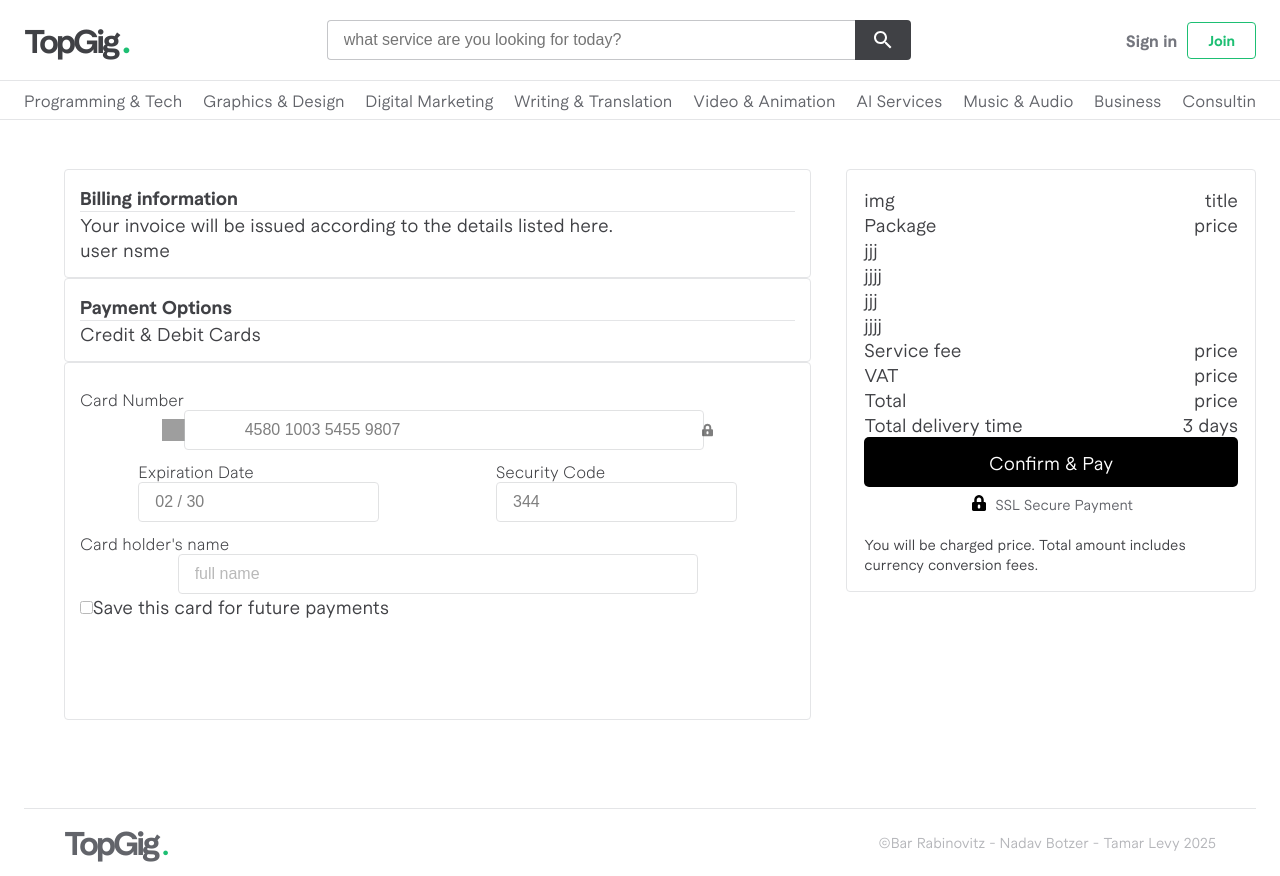
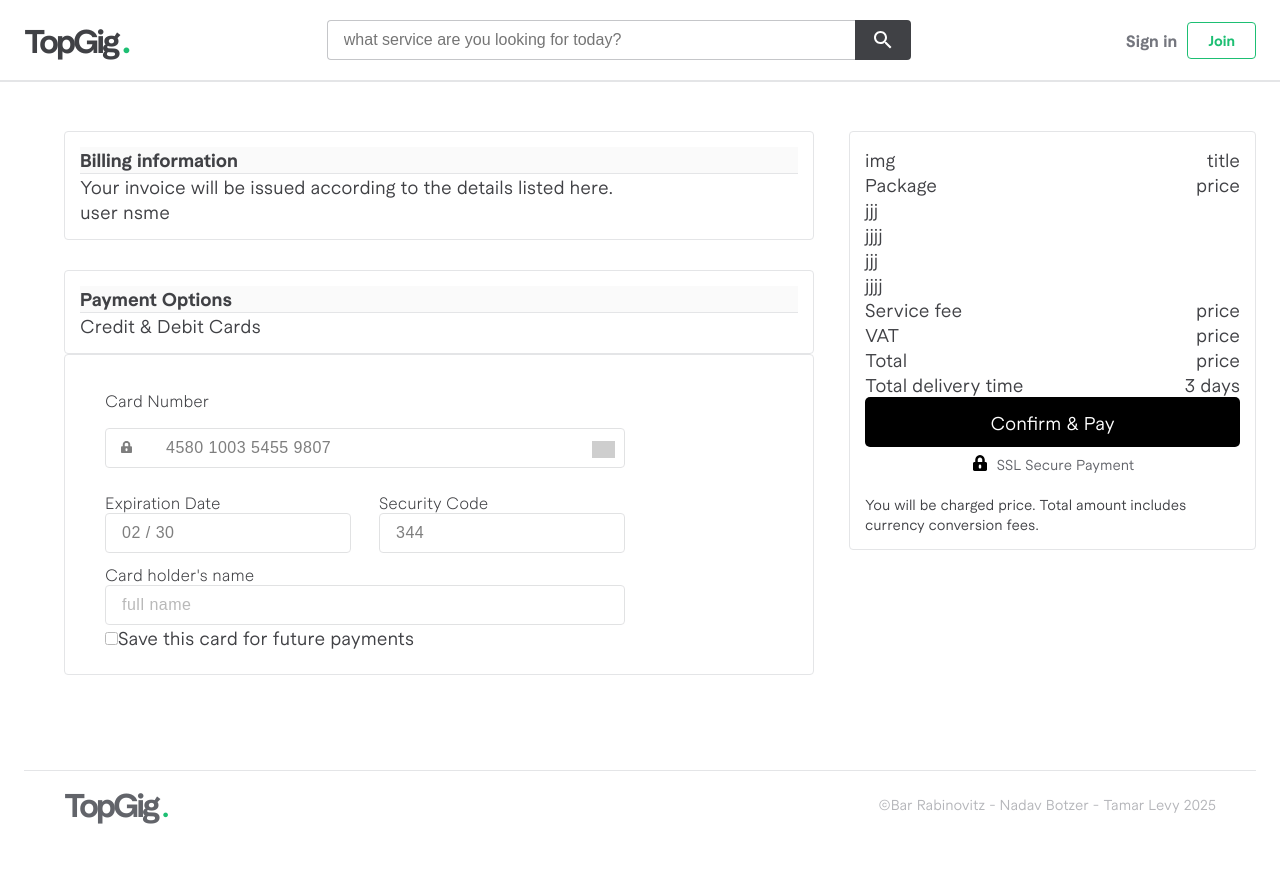
Before and after one commit to nadavbotzer/frontend-gig, a React (Vite) app: page /gig/1/checkout in a window 1280 px wide. After the commit the page ends 838 px from the top, so only its background shows below. Built offline with nearby package versions, Linux system fonts and the light colour scheme; grey boxes are pictures that could not be loaded.

Commit message:
Add css for checkout

```diff
--- a/src/assets/styles/pages/Checkout.scss
+++ b/src/assets/styles/pages/Checkout.scss
@@ -1,4 +1,5 @@
 .main-checkout {
+
     display: flex;
     flex-direction: row;
     width: 100%;
@@ -18,27 +19,22 @@
             }
 
             flex: 2;
-            // border: 1px solid #e4e5e7;
             padding-left: rem(40px);
 
             .billing-info {
                 border: 1px solid #e4e5e7;
                 border-radius: 4px;
+            }
 
-                h4 {
-                    border-bottom: 1px solid #e4e5e7;
-                }
+            h4 {
+                border-bottom: 1px solid #e4e5e7;
+                background-color: $clr13;
             }
 
             .payment-option {
                 border: 1px solid #e4e5e7;
                 border-radius: 4px;
-
-                h4 {
-                    width: 100%;
-                    border-bottom: 1px solid #e4e5e7;
-                }
-
+                margin-top: rem(30px);
             }
 
             h2 {
@@ -46,7 +42,7 @@
                 font-size: rem(16px);
                 margin-top: rem(10px);
                 font-weight: 100;
-                max-width: rem(150px);
+                // max-width: rem(150px);
             }
 
             input {
@@ -57,8 +53,8 @@
                 flex: 1 1 auto;
                 padding: 10px 16px;
                 font-size: 1rem;
-                max-width: 520px;
                 opacity: 0.5;
+                letter-spacing: 0.5px;
 
 
 
@@ -75,49 +71,57 @@
             .card-pay {
                 border: 1px solid #e4e5e7;
                 border-radius: 4px;
-                padding-bottom: rem(100px);
+                padding: 24px 18px 24px 40px;
+
+
 
                 .cardnumber {
-                    display: flex;
-                    justify-content: space-around;
 
                     input {
                         padding-left: 60px;
+                        min-width: rem(520px);
                     }
 
                     .img-lock {
                         position: relative;
                         opacity: 0.5;
-                        right: rem(55px);
+                        left: rem(16px);
+                        top: rem(-27.5px);
                         max-width: 11px;
                     }
 
                     .img-card {
                         position: relative;
-                        left: 3.4375rem;
+                        left: 30.453rem;
                         max-width: 23px;
                         max-height: 22px;
-                        bottom: -9px;
+                        bottom: -30px;
                     }
+                }
 
 
+                .card-holder-name {
 
-
+                    input {
+                        min-width: 520px;
+                    }
                 }
             }
 
             .center {
                 display: flex;
-                justify-content: space-around;
+                gap: rem(28px);
 
-                input {}
+                input {
+                    min-width: rem(246px);
+                }
             }
         }
 
         .side-content {
             flex: 1;
             border: 1px solid #e4e5e7;
-            padding: rem(17px);
+            padding: rem(15px);
             border-radius: 4px;
             max-height: max-content;
 
--- a/src/assets/styles/setup/_variables.scss
+++ b/src/assets/styles/setup/_variables.scss
@@ -11,6 +11,7 @@ $clr9: #62646a;
 $clr10: #4d1727;
 $clr11: #ff7640;
 $clr12: #74767e;
+$clr13 :#fafafa;
 
 $gray1: #ddd;
 $gray2: #aaa;
--- a/src/cmps/AppHeader.jsx
+++ b/src/cmps/AppHeader.jsx
@@ -92,7 +92,6 @@ export function AppHeader() {
 				</div>
 			</nav>
 			<div className="tags-container main-container full">
-				<TagsHeader />
 			</div>
 		</header>
 	)
--- a/src/pages/Checkout.jsx
+++ b/src/pages/Checkout.jsx
@@ -36,9 +36,9 @@ export function Checkout() {
                                     <input type='text' name='securityCode' value='344' readOnly />
                                 </article>
                             </div>
-                            <article>
+                            <article className='card-holder-name'>
                                 <h2>Card holder's name</h2>
-                                <div className='input-holders-name center'>
+                                <div className='input-holders-name'>
                                     <input type='text' name='cardname' placeholder='full name' />
                                 </div>
                             </article>
```
